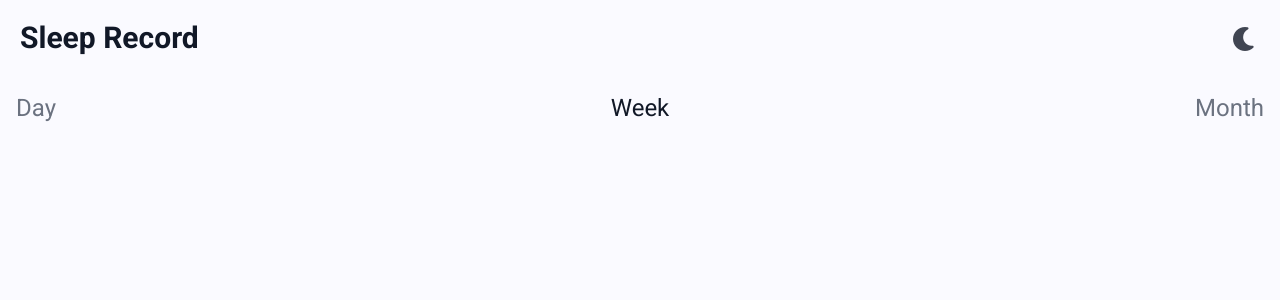
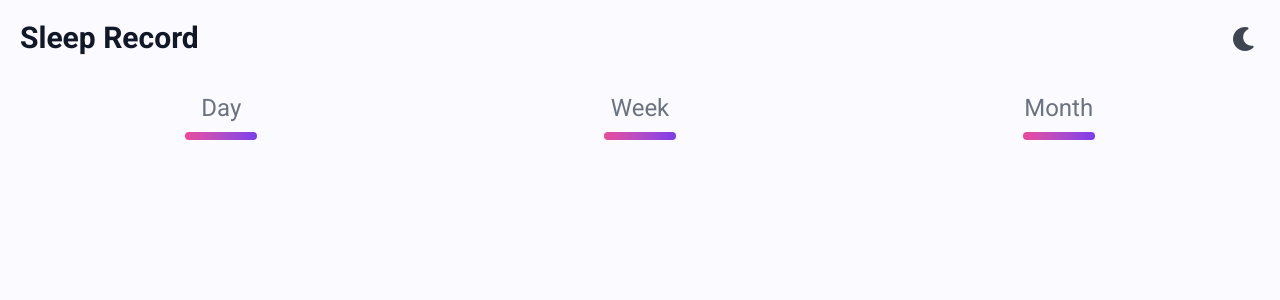
Before and after one commit to rosh2004/mobile-chart-ui, an Angular app: page / in a window 1280 px wide. Shown: the top 300 px of the page. Built offline with nearby package versions, Linux system fonts and the light colour scheme.

Commit message:
added animation and styles to select

```diff
--- a/src/app/components/duration-select/duration-select.html
+++ b/src/app/components/duration-select/duration-select.html
@@ -1,23 +1,22 @@
-<div class="flex items-center p-4 text-2xl text-muted">
-  <button
-    [ngClass]="{'text-text': selectedDuration === 'DAY'}"
-    class="flex-1 text-start hover:text-text hover:cursor-pointer"
-    type="button"
-    (click)="this.selectedDuration = 'DAY'"
-  >Day
-</button>
-  <button
-    [ngClass]="{'text-text': selectedDuration === 'WEEK'}"
-    class="flex-1 text-center hover:text-text hover:cursor-pointer"
-    type="button"
-    (click)="this.selectedDuration = 'WEEK'"
-  >Week
-</button>
-  <button
-    [ngClass]="{'text-text': selectedDuration === 'MONTH'}"
-    class="flex-1 text-end hover:text-text hover:cursor-pointer"
-    type="button"
-    (click)="this.selectedDuration = 'MONTH'"
-  >Month
-</button>
+<div class="flex items-center p-4 text-2xl text-muted gap-2">
+  @for (duration of durationOptions; track $index) {
+    <button
+      type="button"
+      class="flex-1 text-center hover:text-text hover:cursor-pointer"
+      [class.text-text]="selectedDuration === duration"
+      (click)="selectedDuration = duration"
+    >
+      {{ duration | titlecase }}
+      <div
+        class="block h-2 mt-2 mx-auto max-w-18 rounded
+              bg-gradient-to-r from-chart-pink to-chart-purple
+              transition origin-center duration-200 ease-out"
+        [class.scale-x-100]="selectedDuration === duration"
+        [class.opacity-100]="selectedDuration === duration"
+        [class.scale-x-0]="selectedDuration !== duration"
+        [class.opacity-0]="selectedDuration !== duration"
+        style="transform-origin:center"
+      ></div>
+    </button>
+  }
 </div>
--- a/src/app/components/duration-select/duration-select.ts
+++ b/src/app/components/duration-select/duration-select.ts
@@ -9,4 +9,6 @@ import { Component, Input } from '@angular/core';
 })
 export class DurationSelect {
   @Input() selectedDuration: 'DAY' | 'WEEK' | 'MONTH' = 'WEEK';
+
+  durationOptions: Array<'DAY' | 'WEEK' | 'MONTH'> = ['DAY', 'WEEK', 'MONTH'];
 }
```
